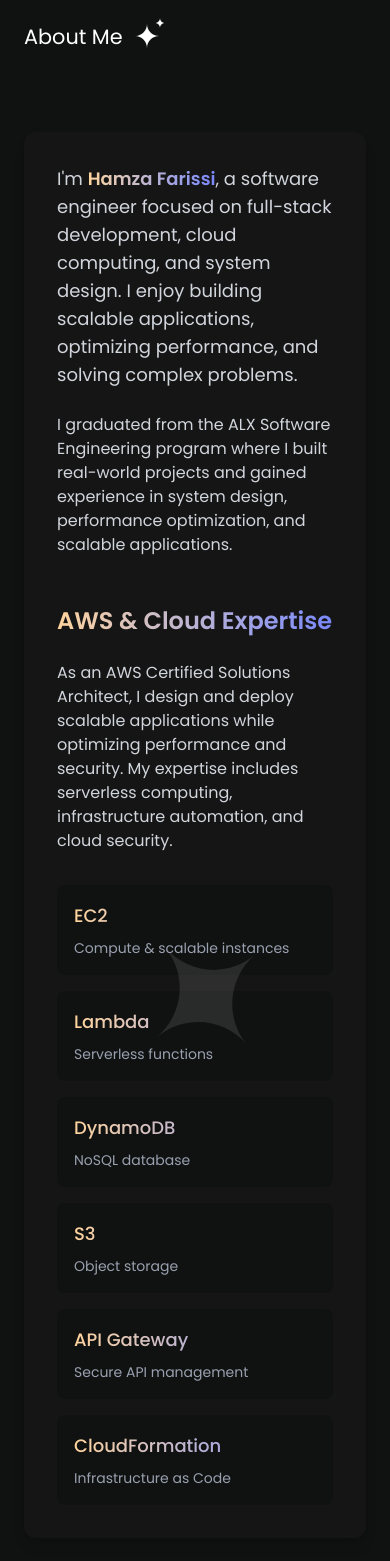
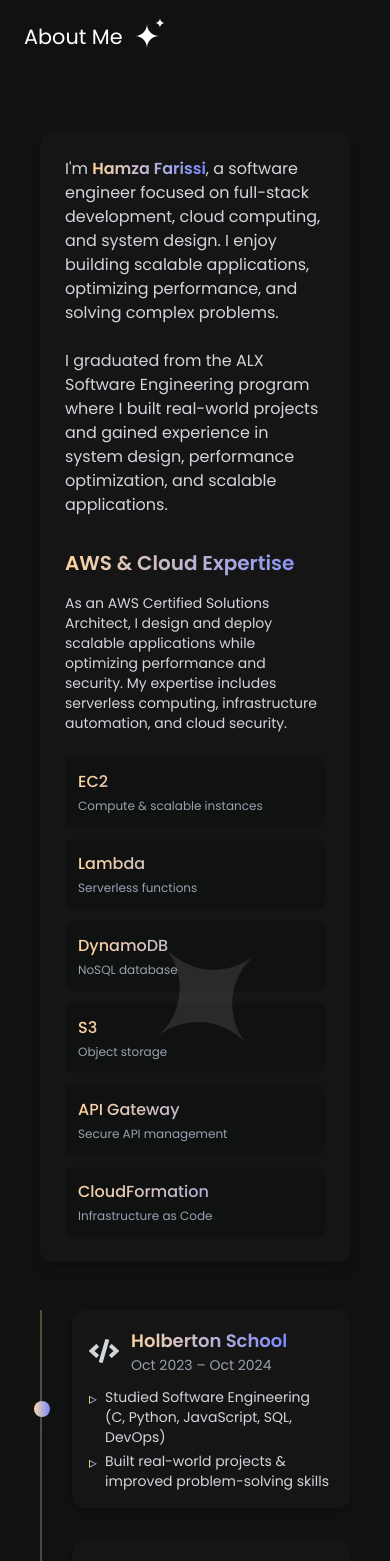
Before and after one commit to Still-Maintainance/Portfolio-2.0, a React (Vite) app: page / in a window 390 px wide. Shown: the part 5300-6861 px from the top of the page. Built offline with nearby package versions, Linux system fonts and the light colour scheme.

Commit message:
feat: enhance About component layout and styling; improve responsiveness, padding, and margins for better user experience

```diff
--- a/src/About.jsx
+++ b/src/About.jsx
@@ -58,17 +58,16 @@ export default function About() {
       />
 
       {/* About Me Section */}
-      <div className="max-w-4xl mx-auto mb-24">
+      <div className="max-w-4xl mx-auto px-4 sm:px-6 mb-12 sm:mb-24"> {/* Added padding and responsive margin */}
         <motion.div
           initial={{ opacity: 0, y: 20 }}
           whileInView={{ opacity: 1, y: 0 }}
           transition={{ duration: 0.5 }}
-          className="p-8 md:p-10 bg-[#151515] rounded-xl shadow-lg border border-transparent hover:border-[#7A87FB] transition-all duration-300"
+          className="p-6 sm:p-8 md:p-10 bg-[#151515] rounded-xl shadow-lg border border-transparent hover:border-[#7A87FB] transition-all duration-300" // Added responsive padding
         >
-
-          <div className="mb-12">
-            <p className="text-lg text-gray-300">
-              I'm <span className="bg-gradient-to-r from-[#FFD49C] to-[#7A87FB] bg-clip-text text-transparent font-semibold">
+          <div className="mb-8 sm:mb-12"> {/* Adjusted margin for mobile */}
+            <p className="text-base sm:text-lg text-gray-300"> {/* Made text responsive */}
+              I&apos;m <span className="bg-gradient-to-r from-[#FFD49C] to-[#7A87FB] bg-clip-text text-transparent font-semibold">
                 Hamza Farissi
               </span>, a software engineer focused on full-stack development, cloud computing, and system design.
               I enjoy building scalable applications, optimizing performance, and solving complex problems.
@@ -89,17 +88,17 @@ export default function About() {
 
           {/* AWS & Cloud Section */}
           <div>
-            <h2 className="text-2xl font-semibold bg-gradient-to-r from-[#FFD49C] to-[#7A87FB] bg-clip-text text-transparent mb-6">
+            <h2 className="text-xl sm:text-2xl font-semibold bg-gradient-to-r from-[#FFD49C] to-[#7A87FB] bg-clip-text text-transparent mb-4 sm:mb-6">
               AWS & Cloud Expertise
             </h2>
-            <p className="text-gray-300 mb-8">
+            <p className="text-sm sm:text-base text-gray-300 mb-6 sm:mb-8">
               As an AWS Certified Solutions Architect, I design and deploy scalable applications
               while optimizing performance and security. My expertise includes serverless computing,
               infrastructure automation, and cloud security.
             </p>
 
             {/* AWS Tools Grid */}
-            <div className="grid grid-cols-1 sm:grid-cols-2 lg:grid-cols-3 gap-4">
+            <div className="grid grid-cols-1 sm:grid-cols-2 lg:grid-cols-3 gap-3 sm:gap-4">
               {[
                 { name: "EC2", desc: "Compute & scalable instances" },
                 { name: "Lambda", desc: "Serverless functions" },
@@ -113,12 +112,12 @@ export default function About() {
                   initial={{ opacity: 0, y: 10 }}
                   whileInView={{ opacity: 1, y: 0 }}
                   transition={{ duration: 0.3, delay: index * 0.1 }}
-                  className="p-4 bg-[#101111] rounded-lg border border-transparent hover:border-[#7A87FB] transition-all duration-300 group"
+                  className="p-3 sm:p-4 bg-[#101111] rounded-lg border border-transparent hover:border-[#7A87FB] transition-all duration-300 group"
                 >
-                  <h3 className="text-lg font-medium bg-gradient-to-r from-[#FFD49C] to-[#7A87FB] bg-clip-text text-transparent group-hover:text-[#7A87FB] transition-colors">
+                  <h3 className="text-base sm:text-lg font-medium bg-gradient-to-r from-[#FFD49C] to-[#7A87FB] bg-clip-text text-transparent group-hover:text-[#7A87FB] transition-colors">
                     {awsService.name}
                   </h3>
-                  <p className="text-gray-400 text-sm mt-2">{awsService.desc}</p>
+                  <p className="text-xs sm:text-sm text-gray-400 mt-1 sm:mt-2">{awsService.desc}</p>
                 </motion.div>
               ))}
             </div>
@@ -126,40 +125,42 @@ export default function About() {
         </motion.div>
       </div>
 
-      {/* Timeline Section - existing code */}
-      <div className="relative max-w-5xl mx-auto">
-        {/* Centered timeline line */}
-        <div className="absolute left-1/2 transform -translate-x-1/2 h-full w-0.5 bg-gradient-to-b from-[#FFD49C] to-[#7A87FB] opacity-30"></div>
+      {/* Timeline Section */}
+      <div className="relative max-w-5xl mx-auto px-4 sm:px-6">
+        {/* Timeline line - Adjusted for mobile */}
+        <div className="absolute left-4 sm:left-1/2 transform sm:-translate-x-1/2 h-full w-0.5 bg-gradient-to-b from-[#FFD49C] to-[#7A87FB] opacity-30"></div>
 
-        <div className="space-y-16">
+        <div className="space-y-8 sm:space-y-16">
           {educationItems.map((item, index) => (
             <motion.div
               key={index}
-              initial={{ opacity: 0, x: index % 2 === 0 ? -30 : 30 }}
-              whileInView={{ opacity: 1, x: 0 }}
+              initial={{ opacity: 0, x: 0, y: 30 }}
+              whileInView={{ opacity: 1, x: 0, y: 0 }}
               viewport={{ once: true }}
               transition={{ duration: 0.5, delay: index * 0.2 }}
-              className={`relative flex ${index % 2 === 0 ? 'md:flex-row' : 'md:flex-row-reverse'} items-center gap-8 md:gap-16`}
+              className={`relative flex flex-col sm:flex-row ${
+                index % 2 === 0 ? 'sm:flex-row' : 'sm:flex-row-reverse'
+              } items-start sm:items-center gap-4 sm:gap-8 md:gap-16 pl-8 sm:pl-0`}
             >
-              {/* Larger Timeline Dot */}
-              <div className="absolute left-1/2 transform -translate-x-1/2 mt-0 z-10"> {/* Add z-10 */}
-                <div className="w-5 h-5 bg-gradient-to-r from-[#FFD49C] to-[#7A87FB] rounded-full"></div>
+              {/* Timeline Dot - Adjusted positioning for mobile */}
+              <div className="absolute -left-1.5 sm:left-1/2 transform sm:-translate-x-1/2 top-1/2 -translate-y-1/2 sm:top-1/2 sm:-translate-y-1/2 z-10">
+                <div className="w-4 h-4 sm:w-5 sm:h-5 bg-gradient-to-r from-[#FFD49C] to-[#7A87FB] rounded-full"></div>
               </div>
 
-              {/* Content Card with improved width and spacing */}
-              <div className="w-full md:w-[calc(50%-3rem)] relative group p-6 bg-[#151515] rounded-xl shadow-md border border-transparent hover:border-[#7A87FB] transition-all duration-300">
-                <div className="flex items-center gap-4 mb-4">
-                  <span className="text-2xl">{item.icon}</span>
+              {/* Content Card */}
+              <div className="w-full sm:w-[calc(50%-3rem)] relative group p-4 sm:p-6 bg-[#151515] rounded-xl shadow-md border border-transparent hover:border-[#7A87FB] transition-all duration-300">
+                <div className="flex items-center gap-3 sm:gap-4 mb-3 sm:mb-4">
+                  <span className="text-xl sm:text-2xl">{item.icon}</span>
                   <div>
-                    <h3 className="text-xl font-semibold bg-gradient-to-r from-[#FFD49C] to-[#7A87FB] bg-clip-text text-transparent">{item.title}</h3>
-                    <p className="text-gray-400">{item.period}</p>
+                    <h3 className="text-lg sm:text-xl font-semibold bg-gradient-to-r from-[#FFD49C] to-[#7A87FB] bg-clip-text text-transparent">{item.title}</h3>
+                    <p className="text-sm sm:text-base text-gray-400">{item.period}</p>
                   </div>
                 </div>
-                <ul className="space-y-2">
+                <ul className="space-y-1 sm:space-y-2">
                   {item.details.map((detail, detailIndex) => (
                     <li key={detailIndex} className="flex items-start gap-2">
                       <span className="bg-gradient-to-r from-[#FFD49C] to-[#7A87FB] bg-clip-text text-transparent">▹</span>
-                      <span className="text-gray-300">{detail}</span>
+                      <span className="text-sm sm:text-base text-gray-300">{detail}</span>
                     </li>
                   ))}
                 </ul>
--- a/src/Project.jsx
+++ b/src/Project.jsx
@@ -1,6 +1,5 @@
 /* eslint-disable react/prop-types */
 import { motion } from 'framer-motion';
-import Button from './components/Button';
 
 // eslint-disable-next-line react/prop-types
 export default function Project({ title, number, description, technologies, image, demoLink, githubLink }) {
--- a/src/components/Star.jsx
+++ b/src/components/Star.jsx
@@ -1,3 +1,4 @@
+/* eslint-disable react/prop-types */
 import { useState } from 'react';
 import { motion } from 'framer-motion';
 
```
